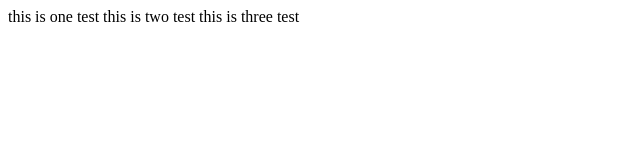
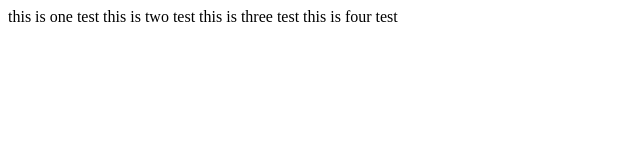
Before and after one commit to beautidemo/0718, a plain HTML site: page index.html in a window 1280 px wide. Shown: the whole page, without its empty margins (0-640 px from the left). Drawn offline with Linux system fonts and the light colour scheme.

Commit message:
no message

```diff
--- a/index.html
+++ b/index.html
@@ -9,5 +9,6 @@
     this is one test
     this is two test
     this is three test
+    this is four test
 </body>
 </html>
```
